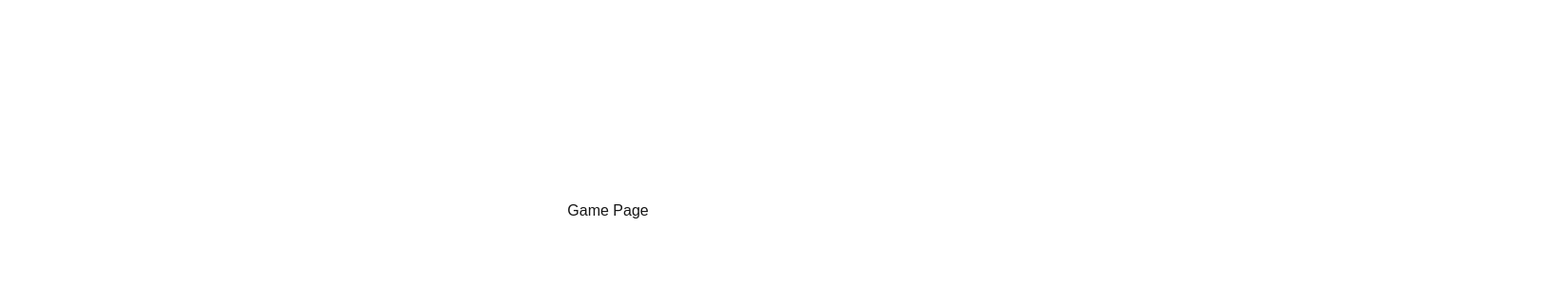
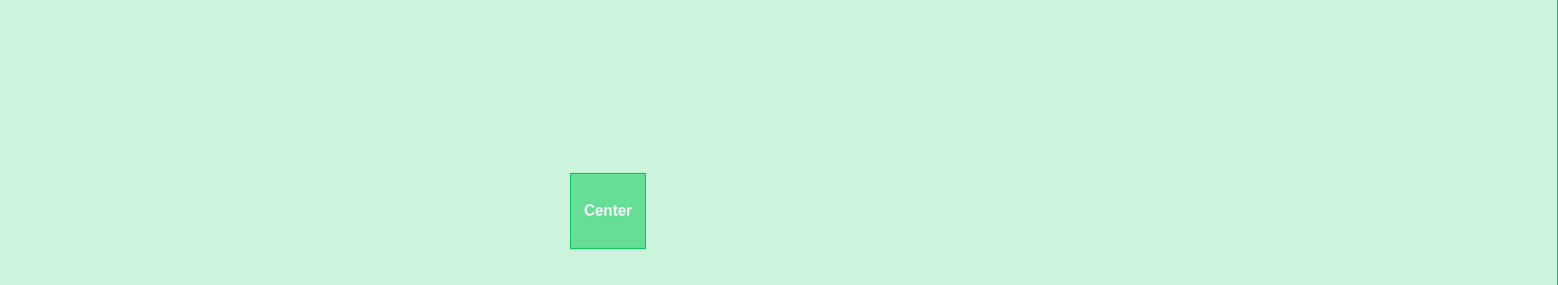
Before and after one commit to tobyrushton/globalfront, a Next.js app in the folder packages/client/: page /game/1 in a window 1280 px wide. Shown: the part 178-478 px from the top of the page at 95% size, 1640 px wide, since content can reach past the window. Built offline with nearby package versions, Linux system fonts and the light colour scheme.

Commit message:
client: init GameBoard

```diff
--- a/packages/client/src/app/game/[id]/page.tsx
+++ b/packages/client/src/app/game/[id]/page.tsx
@@ -1,11 +1,12 @@
 import { FC } from "react";
 import { GameWrapper } from "@/components/game/wrapper";
+import { GameBoard } from "@/components/game/board";
 
 const GamePage: FC = () => {
     // do something to fetch the url here
     return (
         <GameWrapper>
-            <div>Game Page</div>
+            <GameBoard />
         </GameWrapper>
     )
 }
--- /dev/null
+++ b/packages/client/src/components/game/board.tsx
@@ -0,0 +1,11 @@
+import { FC } from "react"
+
+export const GameBoard: FC = () => {
+    return (
+        <div className="w-[2000px] h-[2000px] bg-green-500/20 border border-green-500 relative">
+            <div className="absolute top-1/2 left-1/2 -translate-x-1/2 -translate-y-1/2 w-20 h-20 bg-green-500/50 border border-green-500 flex justify-center items-center">
+                <span className="text-white font-bold">Center</span>
+            </div>
+        </div>
+    )
+}
```
